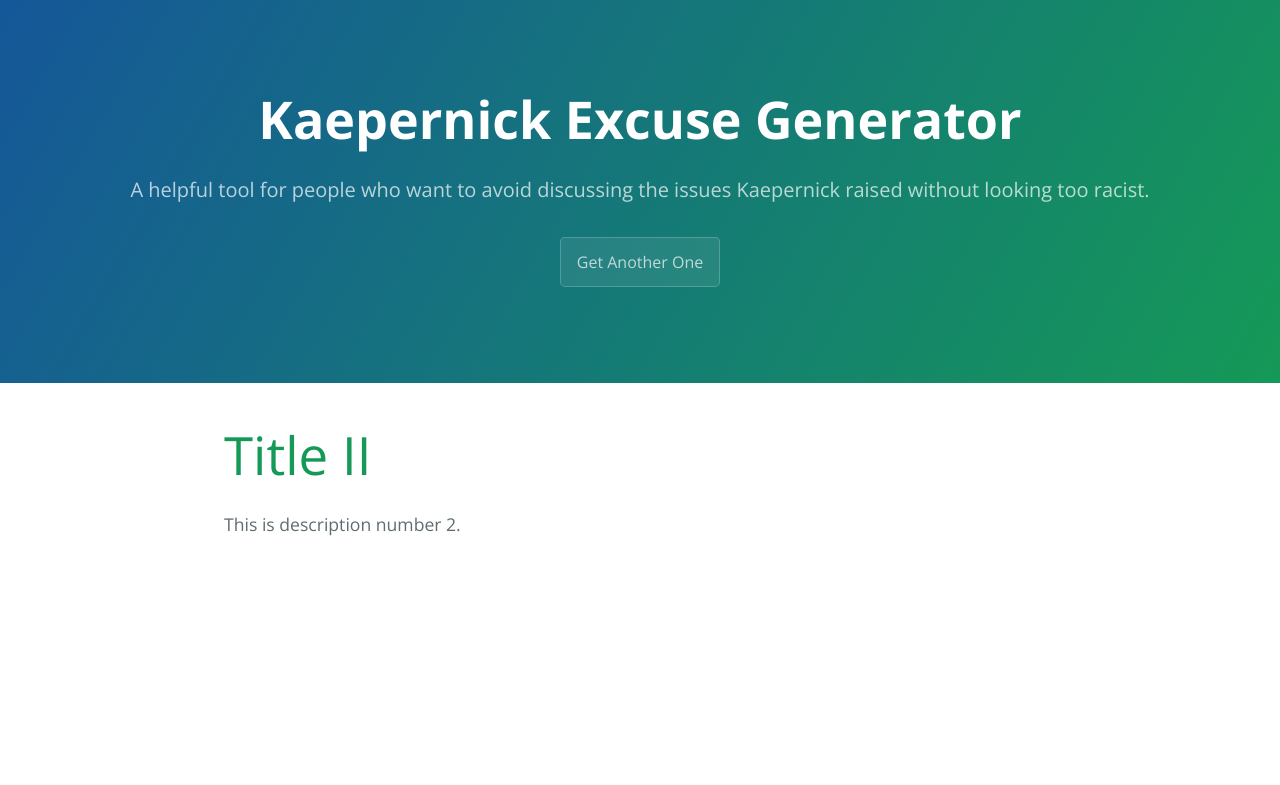
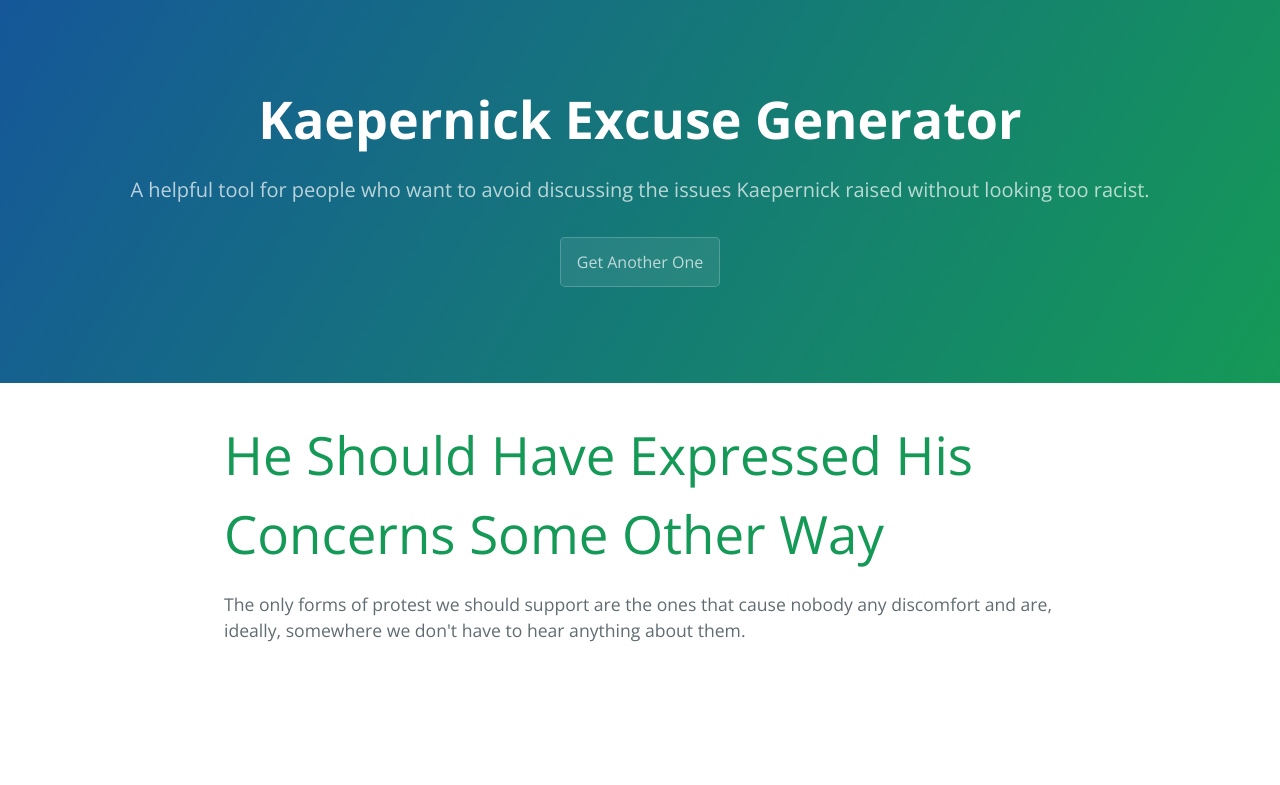
Before and after one commit to toomuchpete/kaepernick-excuse-generator, a plain HTML site: page index.html in a window 1280 px wide. Shown: the top 785 px of the page. Drawn offline with nearby package versions, Linux system fonts and the light colour scheme.

Commit message:
The first batch of excuses.

```diff
--- a/index.html
+++ b/index.html
@@ -49,20 +49,45 @@
   function getExcuse() {
     var excuses = [
       {
-        "title": "Title I",
+        "title": "He Doesn't Support Our Troops.",
         "description":
-        "This is description number 1."
+        "It is imperative that all Americans unerringly and publicly support every symbol and action of this country, otherwise it is clear that they do not respect the brave men and women who fought for our rights to protest and raise our objections."
       },
       {
-        "title": "Title II",
+        "title": "He Used the N-Word One Time.",
         "description":
-        "This is description number 2."
+        "How can we take this man seriously when, one day, years ago, he made a mistake and said an offensive word?"
       },
       {
-        "title": "Title III",
+        "title": "He's a Washed Up Player Searching For Attention.",
         "description":
-        "This is description number 3."
+        "Why should we listen to a black man's opinion on social policy when he isn't one of the 10 or 15 best football quarterbacks on the planet?"
       },
+      {
+        "title": "He Should Have Expressed His Concerns Some Other Way",
+        "description":
+        "The only forms of protest we should support are the ones that cause nobody any discomfort and are, ideally, somewhere we don't have to hear anything about them."
+      },
+      {
+        "title": "He Shouldn't Insult the Country That Gave Him the Right to Protest",
+        "description":
+        "He definitely should not be protesting. That's offensive here in a country that was literally founded out of protest."
+      },
+      {
+        "title": "He Has White Parents",
+        "description":
+        "Never mind, I'm actually just full-on racist."
+      },
+      {
+        "title": "#BlueLivesMatter",
+        "description":
+        "He clearly hates police officers if he believes that cops who kill unarmed men should face any kind of scrutiny for it."
+      },
+      {
+        "title": "He's Rich, So He Doesn't Get to Complain About Racism",
+        "description":
+        "Because rich people who are killed by the police are able to use their wealth to reincarnate themselves and their loved ones, we shoudln't tolerate any complaining by black folks with money. Who let black folks have money, anyway?"
+      }
     ];
 
     return excuses[Math.floor(Math.random()*excuses.length)];
```
